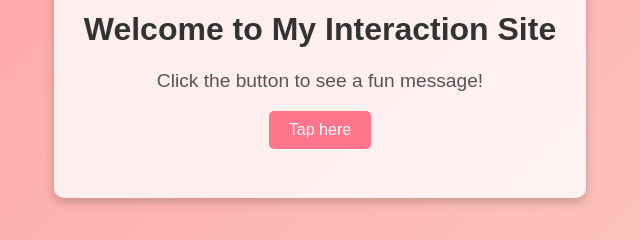
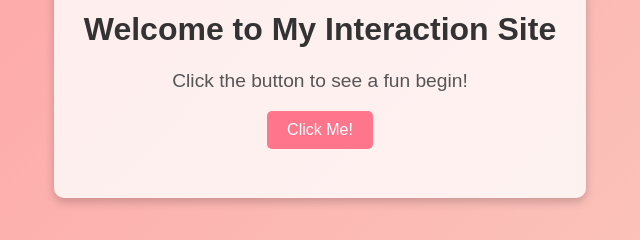
Before and after one commit to ssibbya/my-static-website, a plain HTML site: page index.html in a window 1280 px wide. Shown: the part 321-561 px from the top of the page, 320-960 px from the left. Drawn offline with Linux system fonts and the light colour scheme.

Commit message:
Content Changes

```diff
--- a/index.html
+++ b/index.html
@@ -48,8 +48,8 @@
 <body>
     <div class="container">
         <h1>Welcome to My Interaction Site</h1>
-        <p>Click the button to see a fun message!</p>
-        <button onclick="showMessage()">Tap here</button>
+        <p>Click the button to see a fun begin!</p>
+        <button onclick="showMessage()">Click Me!</button>
         <p id="message"></p>
     </div>
     <script>
```
